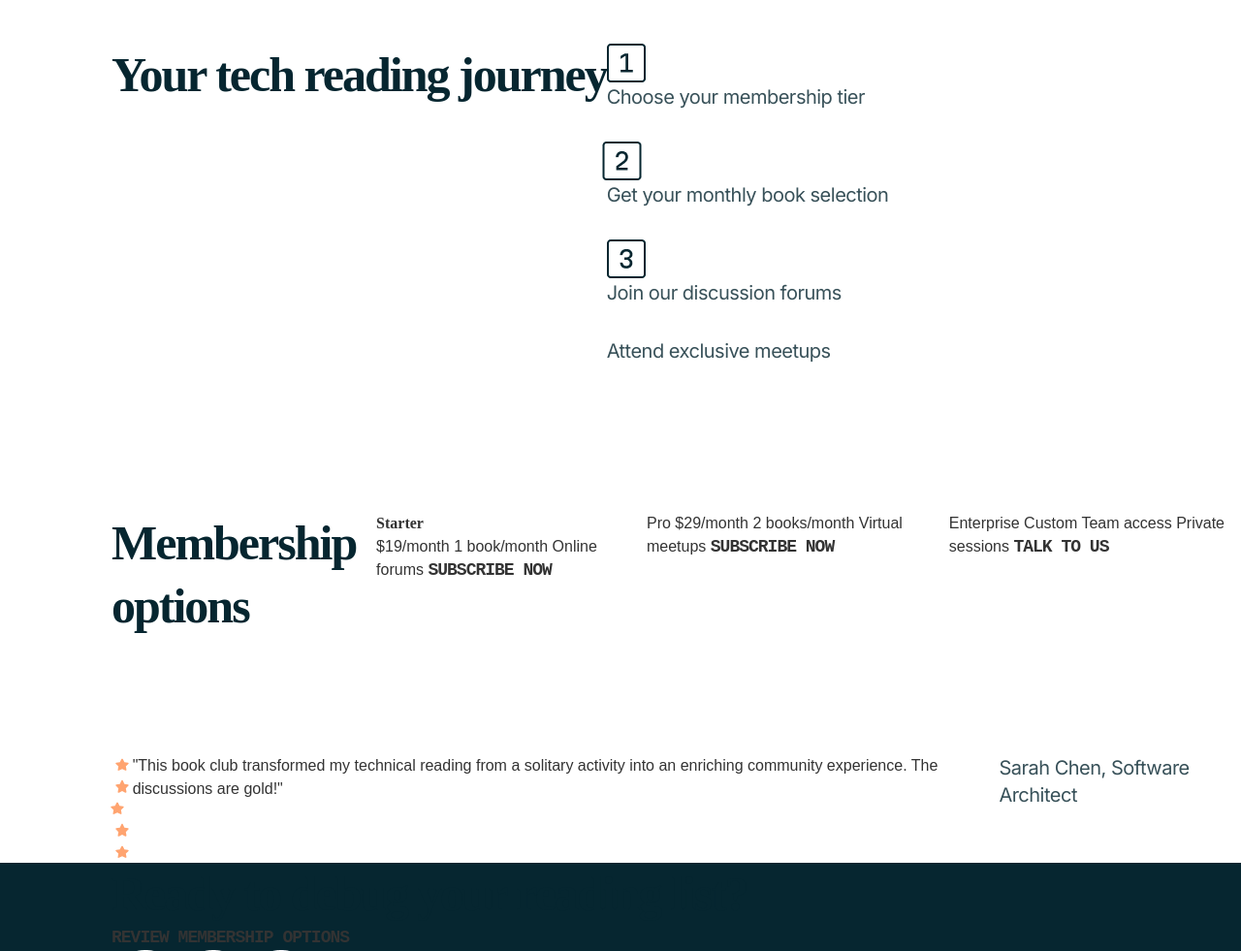
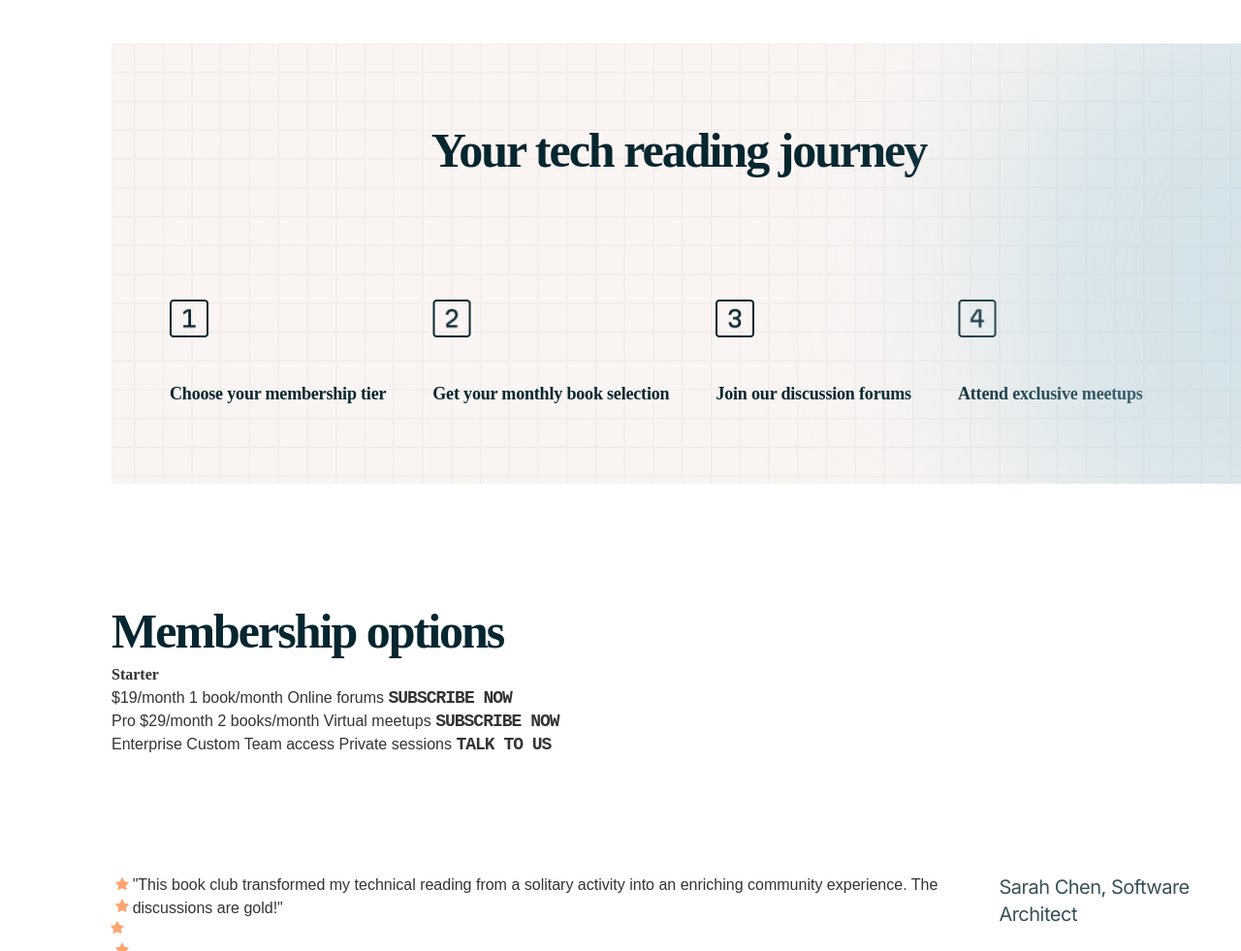
Before and after one commit to kkoonyk/tech_book_club_landing, a plain HTML site: page starter-code/index.html in a window 1280 px wide. Shown: the part 2180-3161 px from the top of the page at 97% size. Drawn offline with Linux system fonts and the light colour scheme; a web font is replaced by a local one.

Commit message:
continue process

```diff
--- a/starter-code/css/style.css
+++ b/starter-code/css/style.css
@@ -1,19 +1,20 @@
-
-body{
+body {
     width: 1400px;
 }
 
-h1,h2,h3,h4,h5{
+h1, h2, h3, h4, h5 {
     font-family: "Martian Mono";
     font-style: normal;
 }
-main{
+
+main {
     display: flex;
     flex-direction: column;
     gap: 120px;
 
 }
-h1{
+
+h1 {
     font-size: 62px;
     font-weight: var(--font-martian-mono-bold);
     line-height: 120%;
@@ -24,44 +25,50 @@ background-clip: text;
     -webkit-background-clip: text;
     -webkit-text-fill-color: transparent;
 }
-h2{
+
+h2 {
     color: var(--colors-neutral-900, #062630);
     font-size: 50px;
     font-weight: 600;
-line-height: 130%; /* 65px */
+    line-height: 130%;
+    /* 65px */
     letter-spacing: -2px;
 
 }
-p{
+
+p {
     color: var(--colors-neutral-700, #385159);
     font-family: Inter;
     font-size: 20px;
     font-style: normal;
     font-weight: 400;
-line-height: 140%; /* 28px */
+    line-height: 140%;
+    /* 28px */
     letter-spacing: -0.5px;
 }
 
-section{
+section {
     width: 1170px;
     margin: 0 auto;
 }
 
-.flx{
+.flx {
     display: flex;
 }
-.primary_page{
+
+.primary_page {
     flex-direction: column;
     gap: var(--spacing-1000);
     padding-block: 32px 66px;
 }
 
-.join_club{
+.join_club {
     display: flex;
     justify-content: space-between;
     align-items: center;
 }
-.main_container  {
+
+.main_container, .your_tech {
     background-image: url(../assets/images/vector.png);
     background-repeat: no-repeat;
     background-color: var(--color-neutral-50);
@@ -69,6 +76,7 @@ position: relative;
     overflow: hidden;
 
 }
+
 .main_container::before {
     content: "";
     position: absolute;
@@ -77,27 +85,33 @@ overflow: hidden;
     border-radius: 684px;
     right: -35%;
     bottom: -29%;
-    background-color: #9CC9DA; /* основний фон кольору */
+    background-color: #9CC9DA;
+    /* основний фон кольору */
     opacity: 0.4;
     filter: blur(100px);
     z-index: 1;
 
 }
-.logo{
+
+.logo {
     display: flex;
     justify-content: start;
 }
-section .content{
+
+section .content {
     width: 570px;
 }
-section h1{
+
+section h1 {
     margin-block-end: var(--spacing-300);
 }
-section p  {
+
+section p {
     margin-block-end: var(--spacing-400);
 
 }
-a{
+
+a {
     /* display: inline-block; */
     color: var(--colors-neutral-900);
     padding-block: var(--spacing-250, 20px);
@@ -113,10 +127,11 @@ a{
     margin-block-end: 22.5px;
     cursor: url(../assets/images/pointer.svg);
 }
-.btn{
+
+.btn {
     border-radius: 8px;
     border: 3px solid var(--colors-neutral-900, #062630);
-    background-color:var(--color-light-salmon-50);
+    background-color: var(--color-light-salmon-50);
 
     display: flex;
     justify-content: center;
@@ -130,15 +145,16 @@ a{
 
 }
 
-.image_hero{
+.image_hero {
     width: 540px;
 }
+
 .image_hero img {
     object-fit: cover;
     border-radius: 8px;
 }
 
-.reviews{
+.reviews {
     display: flex;
     flex-direction: row;
     justify-content: start;
@@ -148,24 +164,27 @@ a{
     width: 388px;
 
 }
-.reviews span{
+
+.reviews span {
     color: var(--colors-neutral-700, #385159);
     text-align: center;
     font-family: "Martian Mono";
     font-size: 14px;
     font-style: normal;
     font-weight: 400;
-line-height: 120%; /* 16.8px */
+    line-height: 120%;
+    /* 16.8px */
     letter-spacing: -1px;
 
     width: 100%;
 }
-.photoset, .starts_row, .part{
+
+.photoset, .starts_row, .part {
     font-size: 0;
 
 }
 
-.photoset img{
+.photoset img {
     display: inline-block;
     width: 40px;
     height: 40px;
@@ -174,56 +193,131 @@ width: 100%;
     object-fit: cover;
 
 }
-.photoset img:nth-child(2),img:nth-child(3) {
+
+.photoset img:nth-child(2), img:nth-child(3) {
     margin-inline-start: -5px;
 
 }
 
-.starts_row img{
+.starts_row img {
     display: inline-block;
     object-fit: cover;
     margin: 0;
 
 }
-.wrapper_img{
+
+.wrapper_img {
     width: 560px;
 }
-.read_together div.flx{
+
+.read_together div.flx {
     justify-content: space-between;
     align-items: center;
 }
 
-.read_together h2{
+.read_together h2 {
     margin-block-end: 32px;
 
 }
-.not_your div.flx{
+
+.not_your div.flx {
     justify-content: space-between;
     align-items: center;
 }
+
 .read_together img,
-.not_your img{
+.not_your img {
     object-fit: cover;
     border-radius: 20px;
 }
-.not_your h2{
+
+.not_your h2 {
     margin-block-end: 24px;
 }
 
-.content{
+.content {
     display: flex;
     flex-direction: column;
+}
 
+.your_tech {
+    height: 454px;
+    position: relative;
+    padding-block: 80px;
+}
+.your_tech::before{
+    content: "";
+    position: absolute;
+    width: 684px;
+    height: 684px;
+    border-radius: 684px;
+    right: -35%;
+    bottom: -29%;
+    background-color: #9CC9DA; /* основний фон кольору */
+    opacity: 0.4;
+    filter: blur(100px);
+    z-index: 1;
 
 }
 
+.your_tech h2 {
 
+    min-height: 120px;
+    width: 512px;
+    color: #062630;
+    text-align: center;
 
+    font-size: 50px;
+    font-style: normal;
+    font-weight: 600;
+    line-height: 120%;
+    /* 60px */
+    letter-spacing: -2px;
 
+}
 
+.your_tech div.flx {
+    flex-direction: column;
+    gap: var(--spacing-800);
+    align-items: center;
 
+}
 
+.your_tech .step_items {
+    display: flex;
+    gap: var(--spacing-600);
+    width: 1050px;
+    height: 110px;
+}
 
-footer{
-background-color: var( --color-neutral-900);
+.step_items p {
+    margin: 0;
+    color: var(--colors-neutral-900, #062630);
+    font-family: "Martian Mono";
+    font-size: 18px;
+    font-style: normal;
+    font-weight: 600;
+    line-height: 130%;
+    /* 23.4px */
+    letter-spacing: -0.18px;
 }
+
+.step_items img {
+    width: 40px;
+    height: 40px;
+}
+
+.step_items .items {
+    display: flex;
+    flex-direction: column;
+    justify-content: space-between;
+}
+
+.membership{
+    display: flex;
+    flex-direction: column;
+}
+
+footer {
+    background-color: var(--color-neutral-900);
+}
--- a/starter-code/index.html
+++ b/starter-code/index.html
@@ -91,33 +91,46 @@
 </section>
 
 
-<section class="container">
+<section class="your_tech">
   <div class="flx">
-      <h2>
+
+        <h2 class="tittle">
             Your tech reading journey
 
         </h2>
-        <container>
+
+        <div class="step_items">
+        <div class="items">
             <img src="./assets/images/1.png" alt="">
            <p> Choose your membership tier</p>
+        </div class="items">
 
+         <div class="items">
             <img src="./assets/images/2.png" alt="">
             <p>Get your monthly book selection</p>
+         </div class="items">
 
+       <div class="items">
             <img src="./assets/images/3.png" alt="">
            <p> Join our discussion forums</p>
+       </div class="items">
 
+      <div class="items">
             <img src="./assets/images/4.png" alt="">
            <p> Attend exclusive meetups</p>
-        </container>
+      </div class="items">
+        </div>
   </div>
 </section>
 
 
-  <section>
-     <div class="flx">
-       <h2> Membership options</h2>
+  <section class="membership">
 
+      <div>
+         <h2 class="tittle"> Membership options</h2>
+
+      </div>
+       <div>
          <div class="card">
            <h4> Starter</h4>
             $19/month
@@ -149,8 +162,9 @@
             <a href="">  Talk to us</a>
          </div>
 
+       </div>
 
-     </div>
+
 
   </section>
 
```
Also changed, not shown: starter-code/assets/images/4.png (added). Lines whose indentation alone changed are shown as unchanged.
